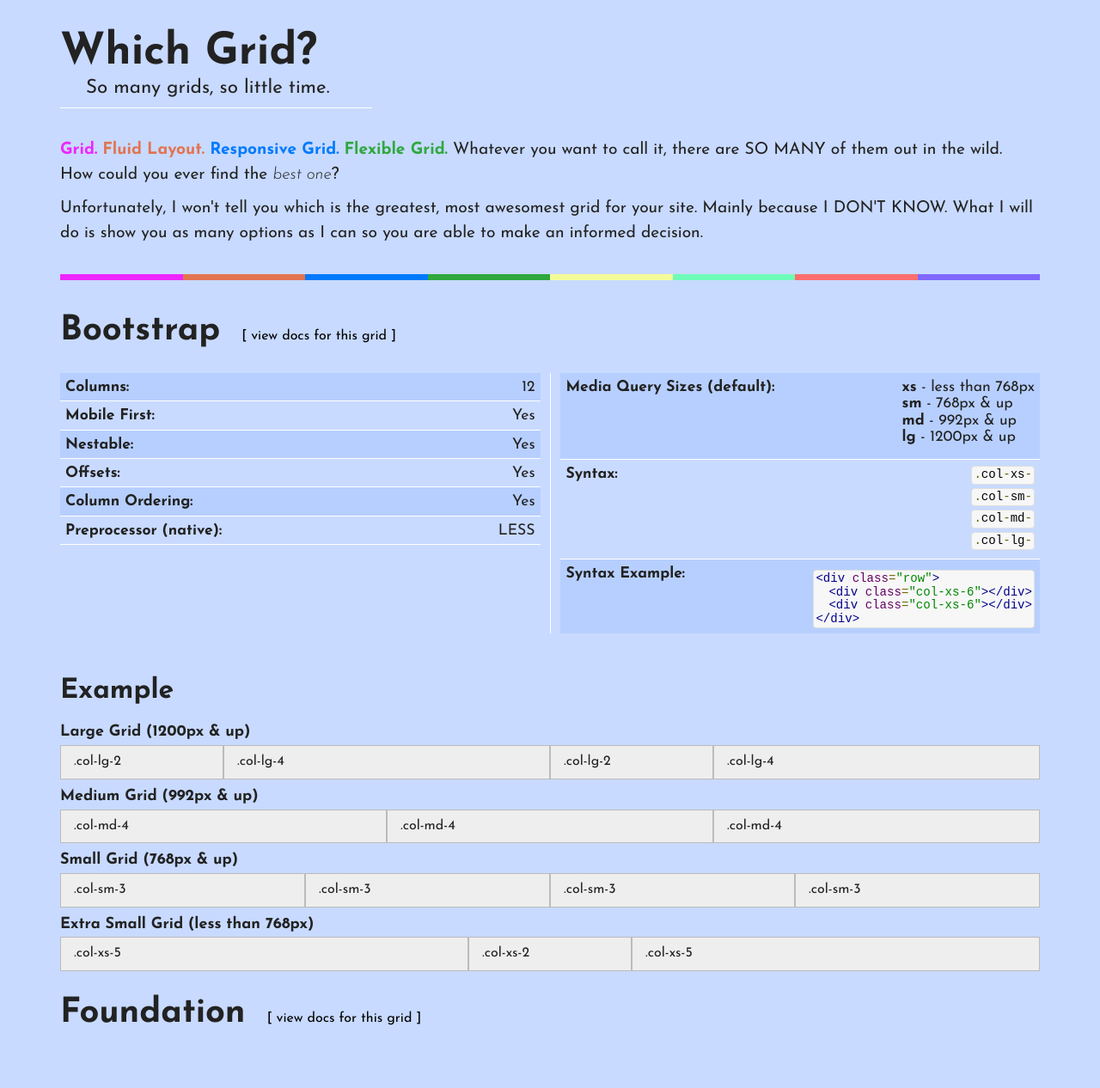
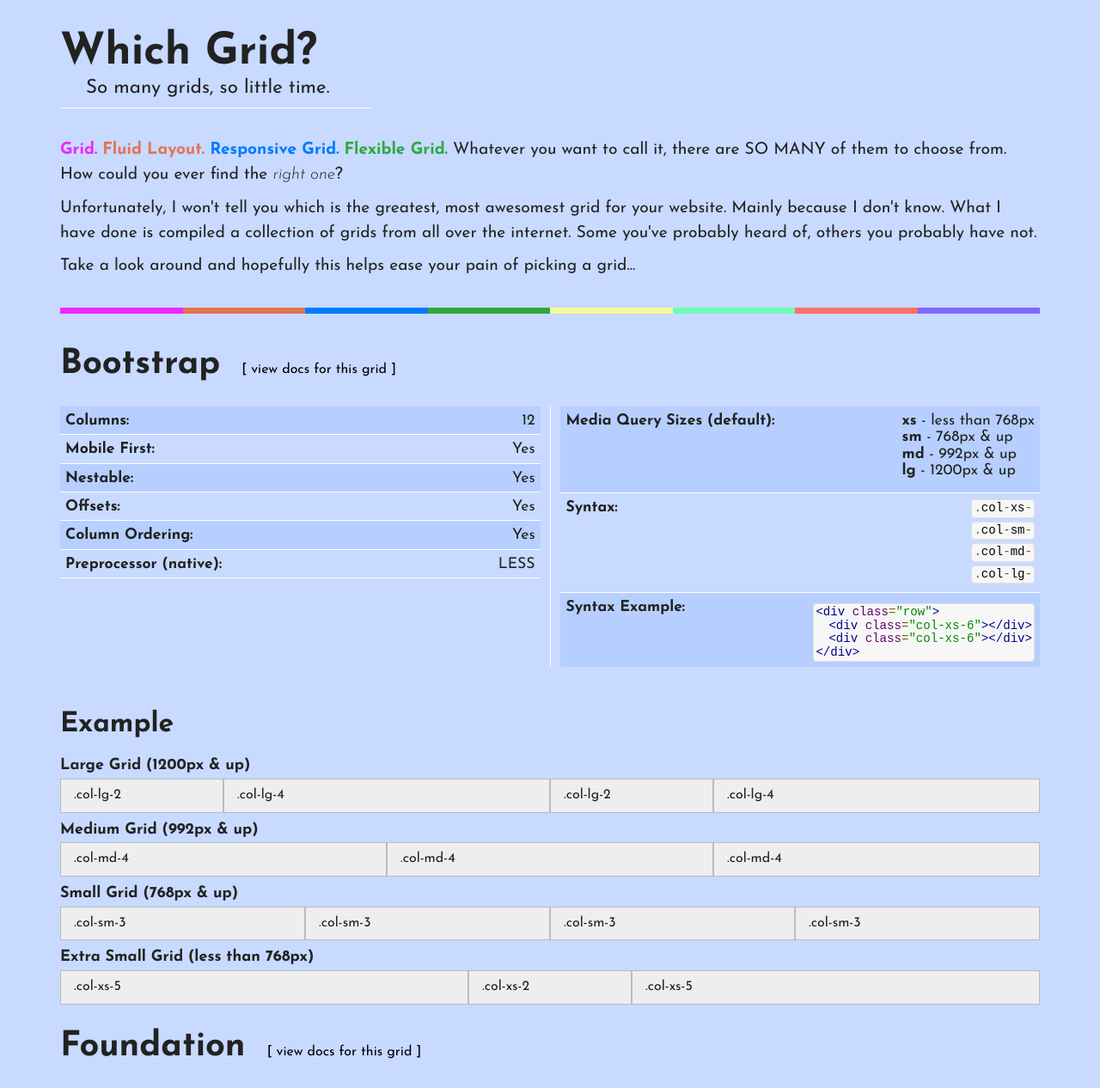
Before and after one commit to jamesmosier/whichgrid, a Jekyll site: the page built from index.html, in a window 1280 px wide. Shown: the whole page at 86% size. Built offline with Jekyll 4.4.1, drawn with Linux system fonts in a browser that asks for light colours; before the commit the page ends 1228 px from its top, so only the background shows below that.

Commit message:
textual change

```diff
--- a/index.html
+++ b/index.html
@@ -5,8 +5,9 @@
 <div class="home">
 
 	<div class="top-statement">
-      <p><span class="name-1">Grid.</span> <span class="name-2">Fluid Layout.</span> <span class="name-3">Responsive Grid.</span> <span class="name-4">Flexible Grid.</span> Whatever you want to call it, there are SO MANY of them out in the wild. How could you ever find the <em>best one</em>?</p>
-      <p style="padding-bottom: 40px;">Unfortunately, I won't tell you which is the greatest, most awesomest grid for your site. Mainly because I DON'T KNOW. What I will do is show you as many options as I can so you are able to make an informed decision.</p>
+      <p><span class="name-1">Grid.</span> <span class="name-2">Fluid Layout.</span> <span class="name-3">Responsive Grid.</span> <span class="name-4">Flexible Grid.</span> Whatever you want to call it, there are SO MANY of them to choose from. How could you ever find the <em>right one</em>?</p>
+      <p>Unfortunately, I won't tell you which is the greatest, most awesomest grid for your website. Mainly because I don't know. What I have done is compiled a collection of grids from all over the internet. Some you've probably heard of, others you probably have not.</p>
+      <p style="padding-bottom: 40px;">Take a look around and hopefully this helps ease your pain of picking a grid...</p>
 
       <div class="bar-wrapper">
 	      <div class="bar-1"></div>
```
